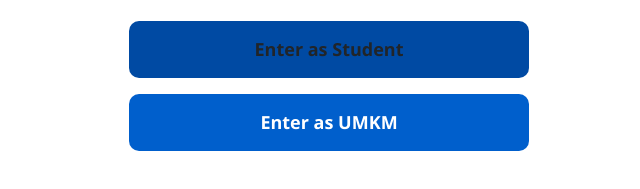
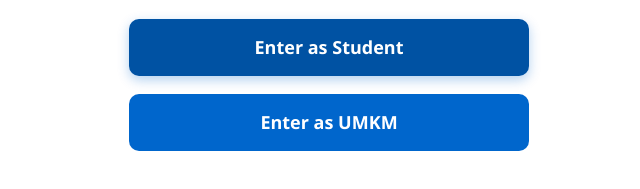
Before and after one commit to Merhandes/Skill2Earn, a plain HTML site: page index.html in a window 1280 px wide. In both pictures the pointer is over the link "Enter as Student". Shown: the part 491-680 px from the top of the page, without its empty margins (311-951 px from the left). Drawn offline with nearby package versions, Linux system fonts and the light colour scheme.

Commit message:
update button

```diff
--- a/index.html
+++ b/index.html
@@ -47,12 +47,21 @@
         font-size: 18px;
         font-weight: 600;
         border-radius: 10px;
-        background: #005fcc;
+        background: #0066cc;
         color: white;
       }
 
       .btn-main:hover {
-        background: #004aa3;
+        background-color: #0052a3;
+        transform: translateY(-2px);
+        box-shadow: 0 4px 12px rgba(0, 102, 204, 0.3);
+        color: white;
+      }
+
+      .btn-main:hover {
+        background-color: #0052a3;
+        transform: translateY(-2px);
+        box-shadow: 0 4px 12px rgba(0, 102, 204, 0.3);
       }
 
       /* RESPONSIVE */
```
